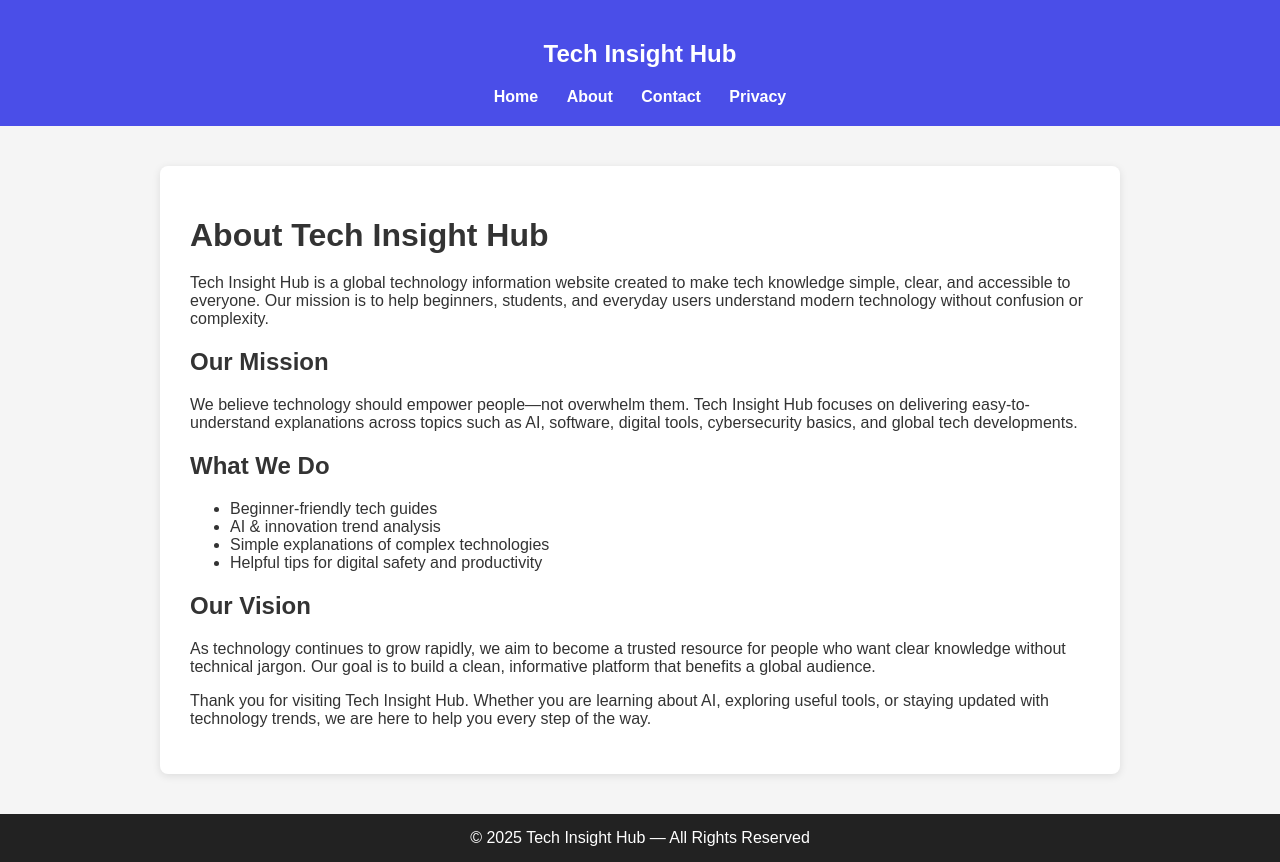
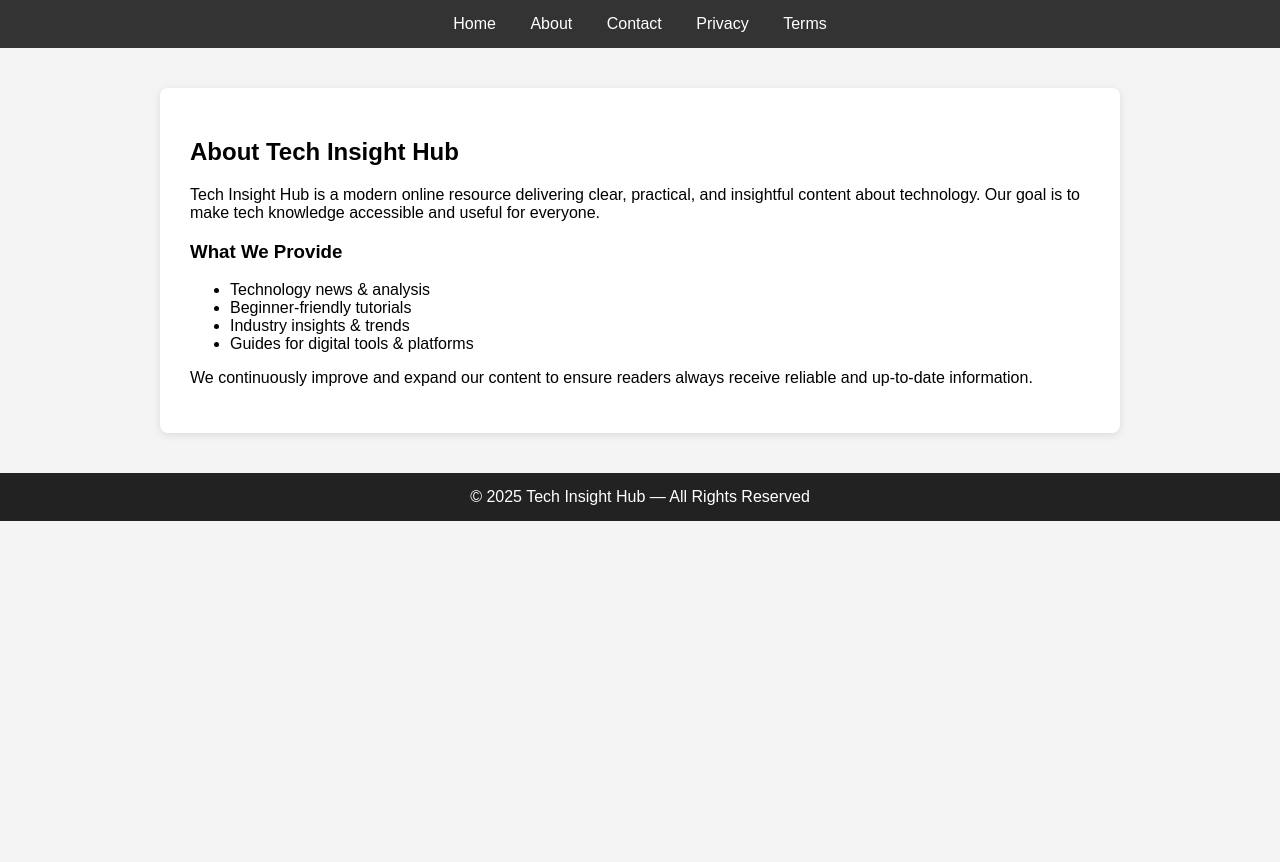
Before and after one commit to czchengzhi6-labshr/tech-insight-hub, a plain HTML site: page about.html in a window 1280 px wide. After the commit the page ends 800 px from the top, so only its background shows below. Drawn offline with Linux system fonts and the light colour scheme.

Commit message:
Update about.html

```diff
--- a/about.html
+++ b/about.html
@@ -1,103 +1,50 @@
 <!DOCTYPE html>
 <html lang="en">
 <head>
-    <meta charset="UTF-8" />
-    <meta name="viewport" content="width=device-width, initial-scale=1.0" />
-    <title>About Us - Tech Insight Hub</title>
+    <meta charset="UTF-8">
+    <meta name="viewport" content="width=device-width, initial-scale=1.0">
+    <title>About - Tech Insight Hub</title>
+
     <style>
-        body {
-            margin: 0;
-            font-family: Arial, sans-serif;
-            background: #f5f5f5;
-            color: #333;
-        }
-        header {
-            background: #4a4ee8;
-            color: white;
-            padding: 20px;
-            text-align: center;
-        }
-        nav a {
-            color: white;
-            margin: 0 12px;
-            text-decoration: none;
-            font-weight: bold;
-        }
-        .container {
-            max-width: 900px;
-            margin: 40px auto;
-            background: white;
-            padding: 30px;
-            border-radius: 8px;
-            box-shadow: 0 2px 8px rgba(0,0,0,0.1);
-        }
-        h1 {
-            margin-bottom: 20px;
-        }
-        footer {
-            background: #222;
-            color: white;
-            text-align: center;
-            padding: 15px 0;
-            margin-top: 40px;
-        }
+        body { font-family: Arial, sans-serif; margin: 0; padding: 0; background: #f4f4f4; }
+        nav { background: #333; padding: 15px; text-align: center; }
+        nav a { color: white; margin: 0 15px; text-decoration: none; }
+        .container { max-width: 900px; margin: 40px auto; background: white; padding: 30px; border-radius: 8px; box-shadow: 0 2px 8px rgba(0,0,0,0.1); }
+        footer { background: #222; color: white; text-align: center; padding: 15px 0; margin-top: 40px; }
     </style>
 </head>
+
 <body>
-
-<header>
-    <h2>Tech Insight Hub</h2>
     <nav>
         <a href="index.html">Home</a>
         <a href="about.html">About</a>
         <a href="contact.html">Contact</a>
         <a href="privacy.html">Privacy</a>
+        <a href="terms.html">Terms</a>
     </nav>
-</header>
 
     <div class="container">
-    <h1>About Tech Insight Hub</h1>
+        <h2>About Tech Insight Hub</h2>
         <p>
-        Tech Insight Hub is a global technology information website created to make
-        tech knowledge simple, clear, and accessible to everyone. Our mission is
-        to help beginners, students, and everyday users understand modern
-        technology without confusion or complexity.
+            Tech Insight Hub is a modern online resource delivering clear, practical,
+            and insightful content about technology. Our goal is to make tech knowledge
+            accessible and useful for everyone.
         </p>
 
-    <h2>Our Mission</h2>
-    <p>
-        We believe technology should empower people—not overwhelm them.
-        Tech Insight Hub focuses on delivering easy-to-understand explanations
-        across topics such as AI, software, digital tools, cybersecurity basics,
-        and global tech developments.
-    </p>
-
-    <h2>What We Do</h2>
+        <h3>What We Provide</h3>
         <ul>
-        <li>Beginner-friendly tech guides</li>
-        <li>AI & innovation trend analysis</li>
-        <li>Simple explanations of complex technologies</li>
-        <li>Helpful tips for digital safety and productivity</li>
+            <li>Technology news & analysis</li>
+            <li>Beginner-friendly tutorials</li>
+            <li>Industry insights & trends</li>
+            <li>Guides for digital tools & platforms</li>
         </ul>
 
-    <h2>Our Vision</h2>
         <p>
-        As technology continues to grow rapidly, we aim to become a trusted
-        resource for people who want clear knowledge without technical jargon.
-        Our goal is to build a clean, informative platform that benefits a global
-        audience.
-    </p>
-
-    <p>
-        Thank you for visiting Tech Insight Hub. Whether you are learning about
-        AI, exploring useful tools, or staying updated with technology trends,
-        we are here to help you every step of the way.
+            We continuously improve and expand our content to ensure readers
+            always receive reliable and up-to-date information.
         </p>
     </div>
 
-<footer>
-    © 2025 Tech Insight Hub — All Rights Reserved
-</footer>
-
+    <footer>© 2025 Tech Insight Hub — All Rights Reserved</footer>
 </body>
 </html>
```
Lines whose indentation alone changed are shown as unchanged.
